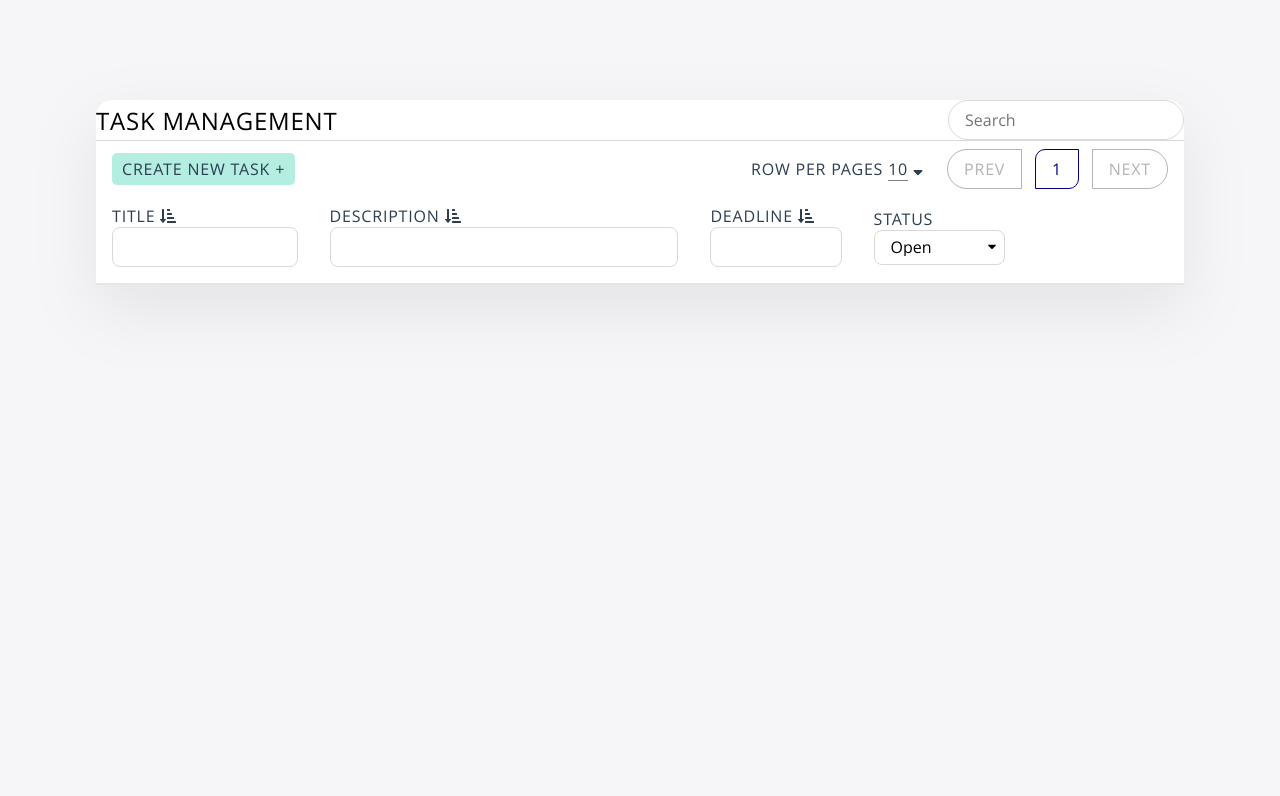
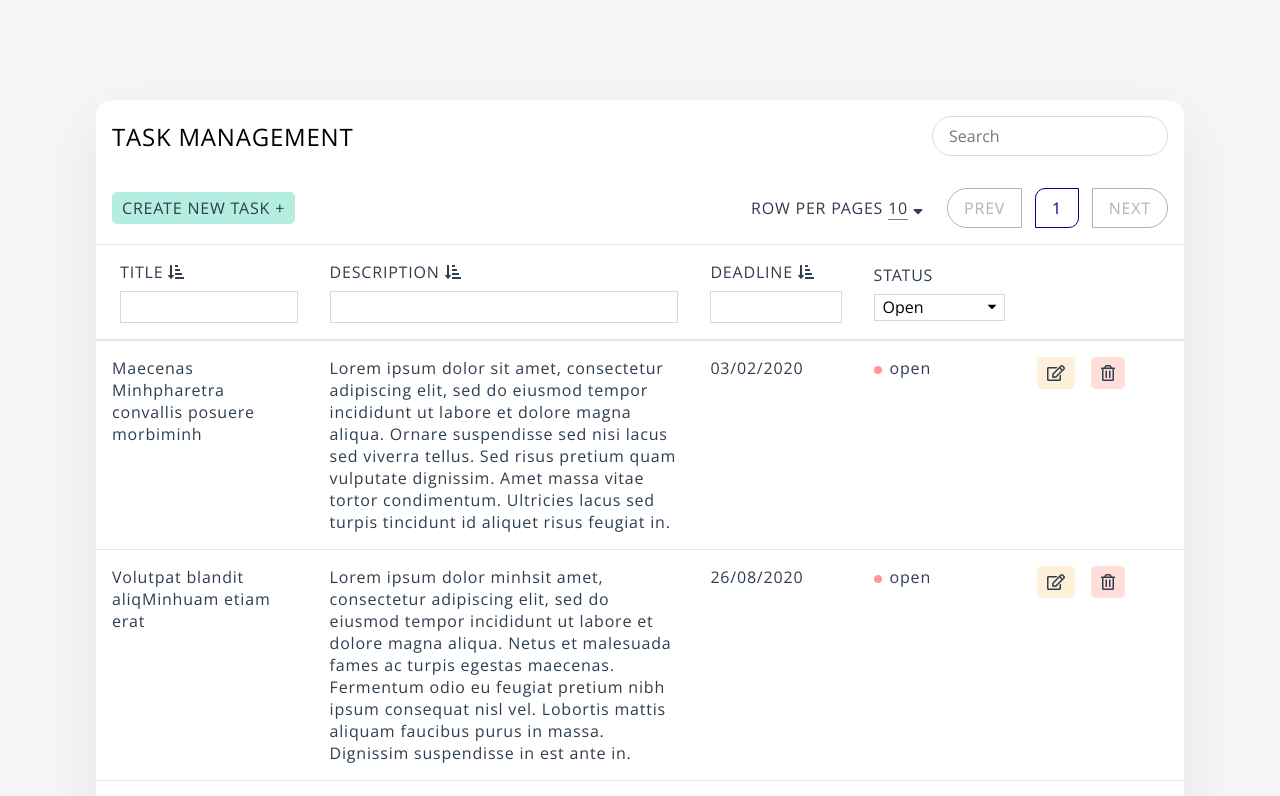
Before and after one commit to tonyminh95/todo-list-vuejs, a Vue app: page /#/tasks in a window 1280 px wide. Shown: the top 796 px of the page. Built offline with nearby package versions, Linux system fonts and the light colour scheme.

Commit message:
custom filter

```diff
--- a/src/components/Datatable.vue
+++ b/src/components/Datatable.vue
@@ -60,7 +60,7 @@
             </tr>
         </thead>
 
-        <!-- <tbody>
+        <tbody>
             <tr v-if="items.length == 0">
                 <td :colspan="headers.length">
                     No data!!!
@@ -93,7 +93,7 @@
                     </div>
                 </td>
             </tr>
-        </tbody> -->
+        </tbody>
     </table>
 </template>
 
--- a/src/styles/_variables.scss
+++ b/src/styles/_variables.scss
@@ -8,7 +8,7 @@ $color-black: black;
 
 // (custom color)
 $theme-colors: (
-    // 'primary': #c4e9fe,
+    'primary': #c4e9fe,
     'cancel': #f0f0f0,
     'create': #b3eee1,
     'edit': #feefd8,
--- a/src/styles/components/_input.scss
+++ b/src/styles/components/_input.scss
@@ -5,17 +5,22 @@ input {
     box-sizing : border-box;
     font-size: 16px;
     font-weight: 300;
-    border-radius: 8px;
-    padding: 8px 16px;
+
     cursor: pointer;
 }
 
 input[type=text] {
     width: 100%;
+    padding: 4px;
+
+    &:focus {
+        border: 1px solid darken(map-get($theme-colors, primary), 20%);
+    }
 }
 
 input[type=search] {
     border-radius: 100px;
+    padding: 8px 16px;
 }
 
 select {
@@ -28,5 +33,5 @@ select {
     background-position: right 8px top 50%;
     background-size: 8px;
     -webkit-appearance: none;
-    padding: 8px 24px 8px 16px;
+    padding: 4px 8px 4px 8px;
 }
--- a/src/styles/components/_table.scss
+++ b/src/styles/components/_table.scss
@@ -14,64 +14,55 @@
         align-items: center;
     }
 
-    // thead,
-    // tbody {
-    //     th,
-    //     td {
-    //         padding: 16px 32px;
-    //     }
-    // }
+    thead,
+    tbody {
+        th,
+        td {
+            padding: 16px;
+        }
+    }
 
     thead {
         text-transform: uppercase;
 
-        tr:first-child th {
-            border-radius: 16px 16px 0 0;
-        }
+        tr:last-child {
+            border-top: 1px solid lighten($color-gray, 40%);
+            border-bottom: 2px solid lighten($color-gray, 40%);
 
-        tr:nth-last-child(2) {
-            border-top: 1px solid lighten($color-gray, 35%);
+            th:first-child {
+                padding: 16px 16px 16px 24px;
+            }
 
-            th {
-                padding: 8px 16px 0 16px;
+            th:last-child {
+                padding: 16px 24px 16px 16px;
             }
-        }
 
-        tr:last-child {
-
-
-            th {
-                padding: 16px;
+            div:first-child {
+                margin-bottom: 8px;
             }
         }
     }
 
-    thead {
-        tr:last-child {
-            border-bottom: 2px solid lighten($color-gray, 40%);
+    > tbody > tr {
+        cursor: pointer;
+        vertical-align: top;
+
+        &:hover > td {
+            background-color: lighten($color-gray, 45%);
+        }
+
+        &:last-child {
+            > td:first-child {
+                border-radius: 0 0 0 $border-radius-medium;
+            }
+
+            > td:last-child {
+                border-radius: 0 0 $border-radius-medium 0;
+            }
+        }
+
+        &:not(:last-child) {
+            border-bottom: 1px solid lighten($color-gray, 40%)
         }
     }
-
-    // > tbody > tr {
-    //     cursor: pointer;
-    //     vertical-align: top;
-
-    //     &:hover > td {
-    //         background-color: lighten($color-gray, 45%);
-    //     }
-
-    //     &:last-child {
-    //         > td:first-child {
-    //             border-radius: 0 0 0 $border-radius-medium;
-    //         }
-
-    //         > td:last-child {
-    //             border-radius: 0 0 $border-radius-medium 0;
-    //         }
-    //     }
-
-    //     &:not(:last-child) {
-    //         border-bottom: 1px solid lighten($color-gray, 40%)
-    //     }
-    // }
 }
```
